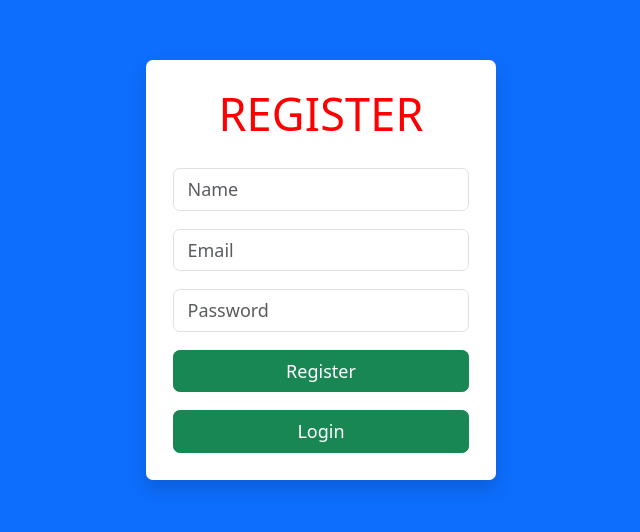
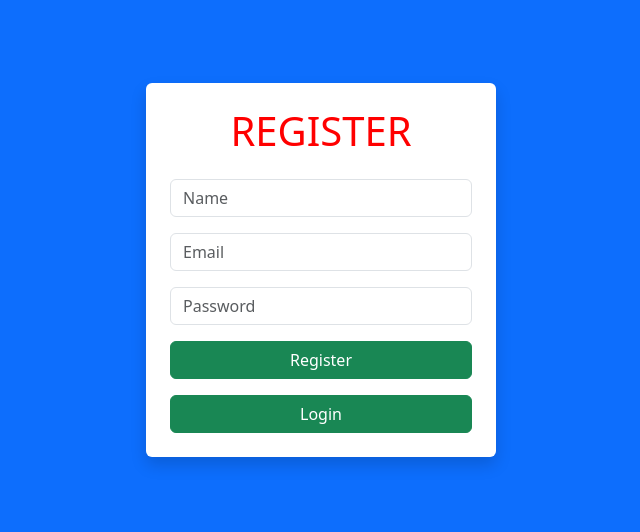
Before and after one commit to andyugbawa/mern-react, a React (Vite) app in the folder newmernapp/client/: page / in a window 1280 px wide. Shown: the part 130-662 px from the top of the page, without its empty margins (319-959 px from the left). Built offline with nearby package versions, Linux system fonts and the light colour scheme.

Commit message:
another changes in index.css

```diff
--- a/newmernapp/client/src/index.css
+++ b/newmernapp/client/src/index.css
@@ -1,52 +1,52 @@
 :root {
   /* --text: #6b6375; */
-  --text-h: #08060d;
-  --bg: #fff;
-  --border: #e5e4e7;
-  --code-bg: #f4f3ec;
-  --accent: #aa3bff;
-  --accent-bg: rgba(170, 59, 255, 0.1);
-  --accent-border: rgba(170, 59, 255, 0.5);
-  --social-bg: rgba(244, 243, 236, 0.5);
+  /* --text-h: #08060d; */
+  /* --bg: #fff; */
+  /* --border: #e5e4e7; */
+  /* --code-bg: #f4f3ec; */
+  /* --accent: #aa3bff; */
+  /* --accent-bg: rgba(170, 59, 255, 0.1); */
+  /* --accent-border: rgba(170, 59, 255, 0.5); */
+  /* --social-bg: rgba(244, 243, 236, 0.5); */
   --shadow:
-    rgba(0, 0, 0, 0.1) 0 10px 15px -3px, rgba(0, 0, 0, 0.05) 0 4px 6px -2px;
+    /* rgba(0, 0, 0, 0.1) 0 10px 15px -3px, rgba(0, 0, 0, 0.05) 0 4px 6px -2px; */
 
-  --sans: system-ui, 'Segoe UI', Roboto, sans-serif;
-  --heading: system-ui, 'Segoe UI', Roboto, sans-serif;
-  --mono: ui-monospace, Consolas, monospace;
+  /* --sans: system-ui, 'Segoe UI', Roboto, sans-serif; */
+  /* --heading: system-ui, 'Segoe UI', Roboto, sans-serif; */
+  /* --mono: ui-monospace, Consolas, monospace; */
 
   font: 18px/145% var(--sans);
-  letter-spacing: 0.18px;
-  color-scheme: light dark;
-  color: var(--text);
-  background: var(--bg);
-  font-synthesis: none;
-  text-rendering: optimizeLegibility;
-  -webkit-font-smoothing: antialiased;
-  -moz-osx-font-smoothing: grayscale;
+  /* letter-spacing: 0.18px; */
+  /* color-scheme: light dark; */
+  /* color: var(--text); */
+  /* background: var(--bg); */
+  /* font-synthesis: none; */
+  /* text-rendering: optimizeLegibility; */
+  /* -webkit-font-smoothing: antialiased; */
+  /* -moz-osx-font-smoothing: grayscale; */
 
   @media (max-width: 1024px) {
-    font-size: 16px;
+    /* font-size: 16px; */
   }
 }
 
 @media (prefers-color-scheme: dark) {
   :root {
-    --text: #9ca3af;
-    --text-h: #f3f4f6;
-    --bg: #16171d;
-    --border: #2e303a;
-    --code-bg: #1f2028;
-    --accent: #c084fc;
-    --accent-bg: rgba(192, 132, 252, 0.15);
-    --accent-border: rgba(192, 132, 252, 0.5);
-    --social-bg: rgba(47, 48, 58, 0.5);
+    /* --text: #9ca3af; */
+    /* --text-h: #f3f4f6; */
+    /* --bg: #16171d; */
+    /* --border: #2e303a; */
+    /* --code-bg: #1f2028; */
+    /* --accent: #c084fc; */
+    /* --accent-bg: rgba(192, 132, 252, 0.15); */
+    /* --accent-border: rgba(192, 132, 252, 0.5); */
+    /* --social-bg: rgba(47, 48, 58, 0.5); */
     --shadow:
-      rgba(0, 0, 0, 0.4) 0 10px 15px -3px, rgba(0, 0, 0, 0.25) 0 4px 6px -2px;
+      /* rgba(0, 0, 0, 0.4) 0 10px 15px -3px, rgba(0, 0, 0, 0.25) 0 4px 6px -2px; */
   }
 
   #social .button-icon {
-    filter: invert(1) brightness(2);
+    /* filter: invert(1) brightness(2); */
   }
 }
 
```
Also changed, not shown: newmernapp/client/src/App.css (+4 -4 lines).
